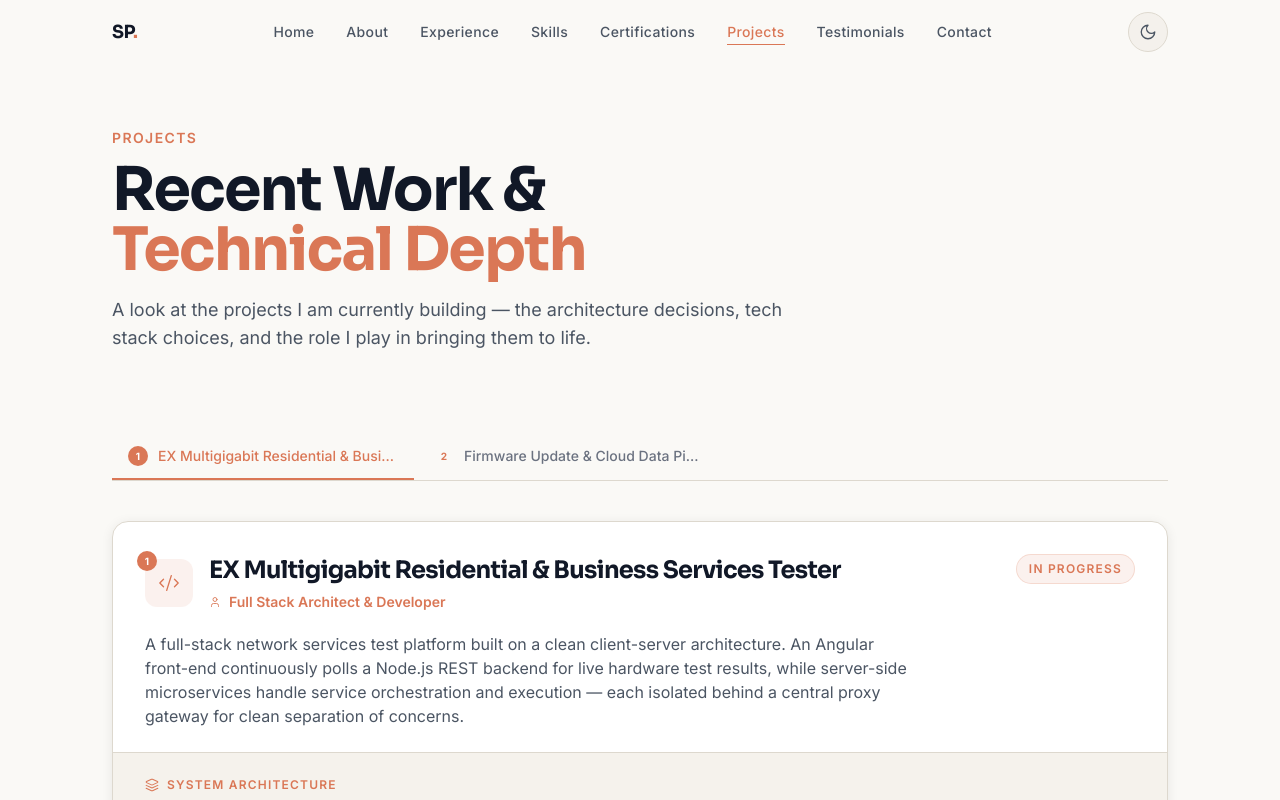
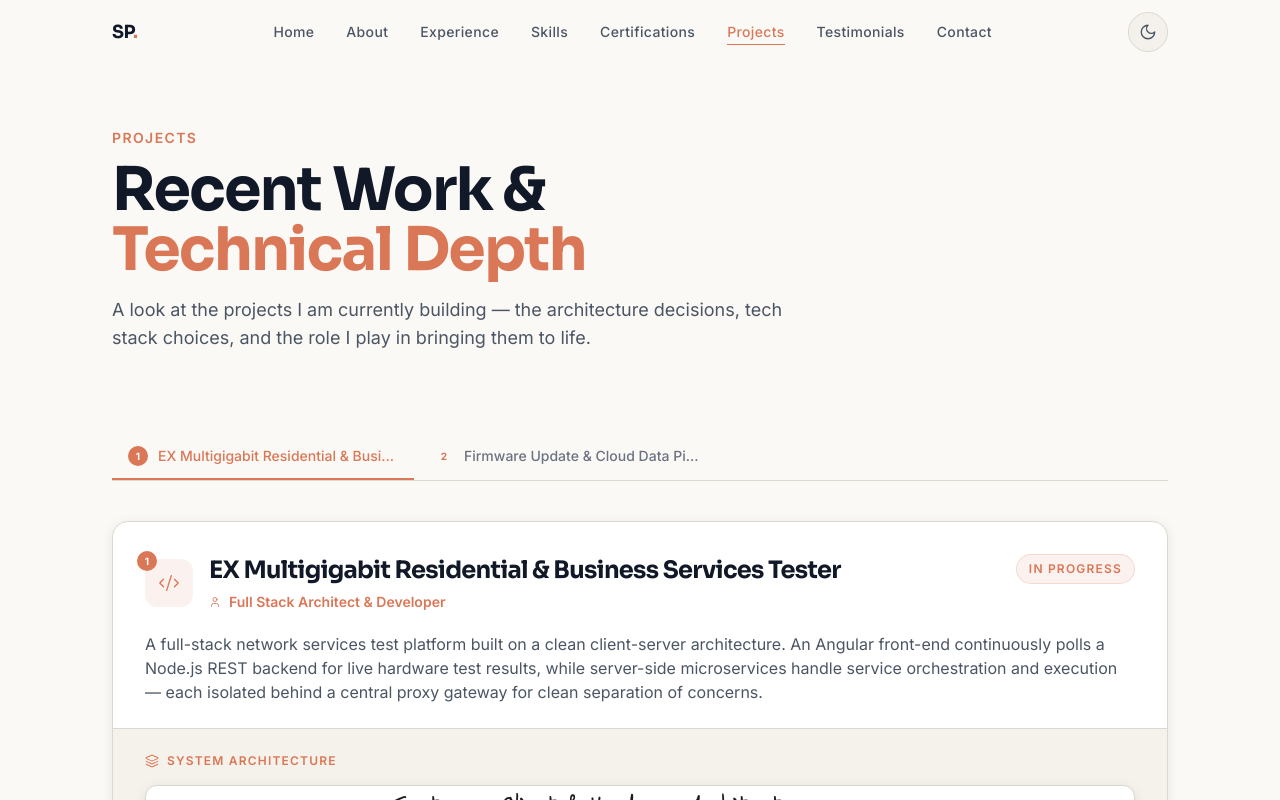
Before and after one commit to shaped0109/shailesh-portfolio, a React (Vite) app: page /projects in a window 1280 px wide. Shown: the top 800 px of the page. Built offline with nearby package versions, Linux system fonts and the light colour scheme.

Commit message:
Remove unnecessary max-width from ProjectCard description paragraph for improved layout consistency.

```diff
--- a/src/components/ProjectCard.jsx
+++ b/src/components/ProjectCard.jsx
@@ -81,7 +81,7 @@
           </span>
         </div>
 
-        <p className="font-body text-sm md:text-base text-gray-600 dark:text-ink-secondary leading-relaxed max-w-3xl">
+        <p className="font-body text-sm md:text-base text-gray-600 dark:text-ink-secondary leading-relaxed">
           {description}
         </p>
       </div>
```
